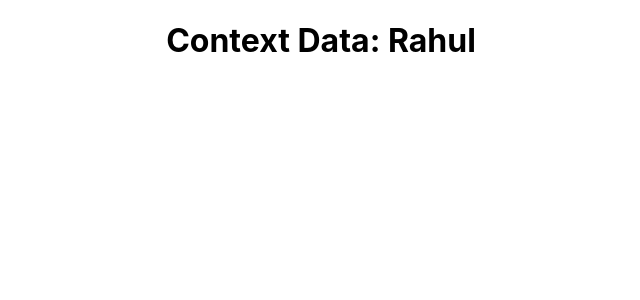
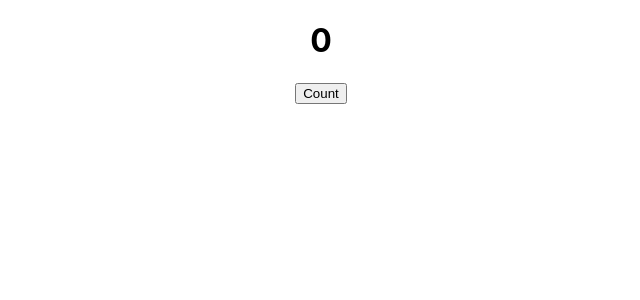
Before and after one commit to RahulNaidu2104/my_test_project, a React (Create React App) app: page / in a window 1280 px wide. Shown: the top 300 px of the page, without its empty margins (319-959 px from the left). Built offline with nearby package versions, Linux system fonts and the light colour scheme.

Commit message:
useEffect Practice file was added

```diff
--- a/src/App.js
+++ b/src/App.js
@@ -13,9 +13,10 @@ import React from 'react'
 // import PostDataAPI from './Components/PostData_APIEndPoint';
 // import IncreaseDecreaseCounter from './Components/IncreaseDecreaseCounterHooks';
 // import ComponentA1 from './Components/useContextPractice/ComponentA1';
-import ComponentA2 from './Components/useContextPractice/ComponentA2';
+// import ComponentA2 from './Components/useContextPractice/ComponentA2';
+import UseEffectPractice from './Components/useEffectPractice';
 
-export const Context = React.createContext();
+// export const Context = React.createContext();
 
 function App() {
   return (
@@ -31,9 +32,10 @@ function App() {
         {/* <PostDataAPI></PostDataAPI> */}
         {/* <IncreaseDecreaseCounter></IncreaseDecreaseCounter> */}
         {/* <ComponentA1 name='Rahul'/> */}
-        <Context.Provider value= {'Rahul'}>
+        {/* <Context.Provider value= {'Rahul'}>
           <ComponentA2/>
-        </Context.Provider>
+        </Context.Provider> */}
+        <UseEffectPractice></UseEffectPractice>
     </div>
   );
 }
--- /dev/null
+++ b/src/Components/useEffectPractice.js
@@ -0,0 +1,18 @@
+import React, {useState,useEffect} from 'react'
+
+function UseEffectPractice()
+{
+    const [Count,setCount] = useState(0);
+    useEffect(() => {
+                document.title = `Count is ${Count}`
+            }
+    )
+
+    return(
+        <div>
+            <h1>{Count}</h1>
+            <button onClick={()=>(setCount(Count + 1))}>Count</button>
+        </div>
+    )
+}
+export default UseEffectPractice;
```
